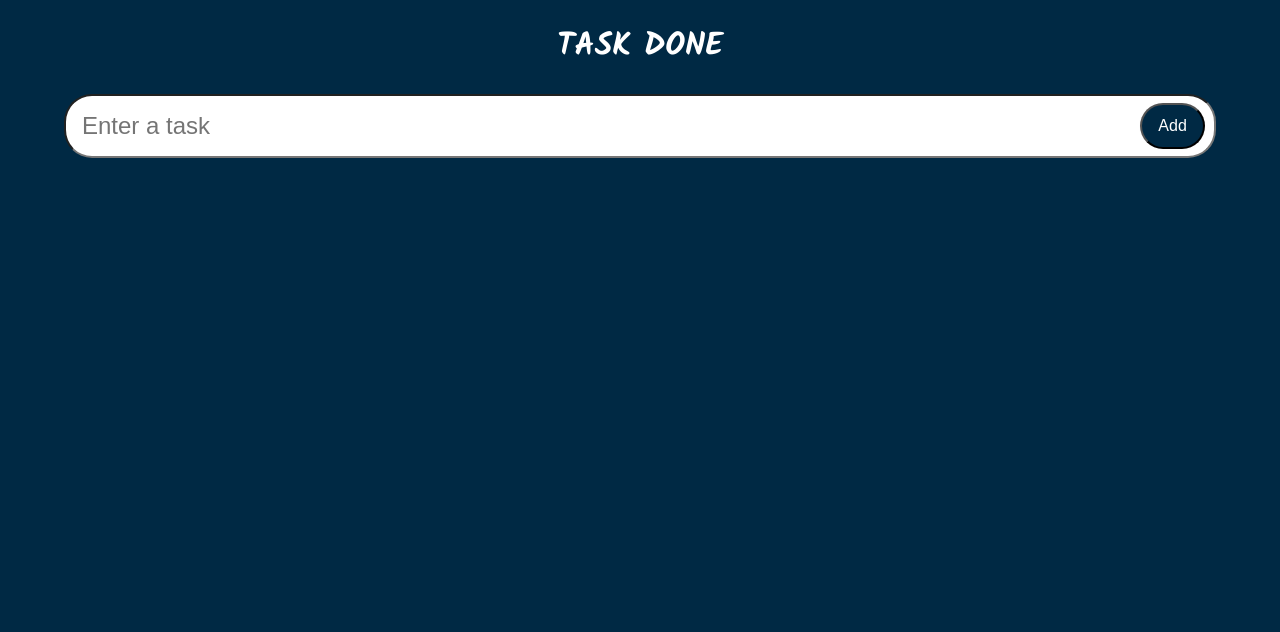
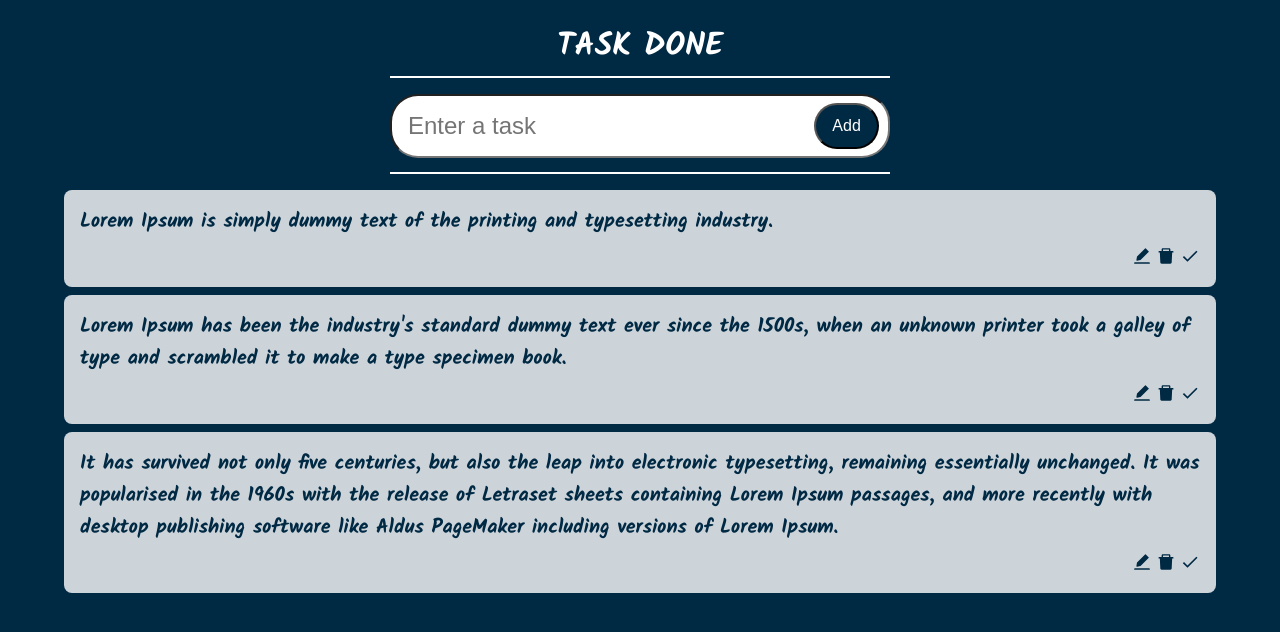
Before and after one commit to hajnikdev/taskdone, a React (Create React App) app: page / in a window 1280 px wide. Shown: the top 632 px of the page. Built offline with nearby package versions, Linux system fonts and the light colour scheme.

Commit message:
Created SingleTodo and updated styles of App inputField and TodoList.

```diff
--- a/package.json
+++ b/package.json
@@ -12,6 +12,7 @@
     "@types/react-dom": "^17.0.11",
     "react": "^17.0.2",
     "react-dom": "^17.0.2",
+    "react-icons": "^4.3.1",
     "react-scripts": "5.0.0",
     "typescript": "^4.5.5",
     "web-vitals": "^2.1.4"
--- a/src/App.scss
+++ b/src/App.scss
@@ -1,5 +1,8 @@
 header {
+	position: relative;
 	text-align: center;
+	display: flex;
+	justify-content: center;
 
 	h1 {
 		font-family: 'Kalam', cursive;
@@ -8,4 +11,15 @@ header {
 		user-select: none;
 		z-index: 1;
 	}
+
+	&::after {
+		width: calc(100% - 2rem);
+		max-width: 500px;
+		height: 0.1rem;
+		content: '';
+		position: absolute;
+		bottom: 1rem;
+		margin: 0 1rem;
+		background: white;
+	}
 }
--- a/src/App.tsx
+++ b/src/App.tsx
@@ -10,7 +10,23 @@ import { Todo } from './models/Todo';
 
 const App: React.FC = () => {
 	const [todo, setTodo] = useState<string>('');
-	const [todos, setTodos] = useState<Todo[]>([]);
+	const [todos, setTodos] = useState<Todo[]>([
+		{
+			id: Date.now(),
+			todo: 'Lorem Ipsum is simply dummy text of the printing and typesetting industry.',
+			isDone: false,
+		},
+		{
+			id: Date.now() + 1,
+			todo: "Lorem Ipsum has been the industry's standard dummy text ever since the 1500s, when an unknown printer took a galley of type and scrambled it to make a type specimen book.",
+			isDone: false,
+		},
+		{
+			id: Date.now() + 2,
+			todo: 'It has survived not only five centuries, but also the leap into electronic typesetting, remaining essentially unchanged. It was popularised in the 1960s with the release of Letraset sheets containing Lorem Ipsum passages, and more recently with desktop publishing software like Aldus PageMaker including versions of Lorem Ipsum.',
+			isDone: false,
+		},
+	]);
 
 	const AddHandler = (e: React.FormEvent) => {
 		e.preventDefault();
@@ -27,7 +43,7 @@ const App: React.FC = () => {
 			</header>
 			<main className='taskdone'>
 				<InputField todo={todo} setTodo={setTodo} onAdd={AddHandler} />
-				<TodoList todos={todos} setTodos={setTodos}/>
+				<TodoList todos={todos} setTodos={setTodos} />
 			</main>
 		</>
 	);
--- a/src/components/InputField.scss
+++ b/src/components/InputField.scss
@@ -1,9 +1,20 @@
 .input {
-	width: 90%;
+	width: calc(100% - 2rem);
+	max-width: 500px;
 	display: flex;
 	position: relative;
 	align-items: center;
-	margin: 0 auto 1rem;
+    margin: 0 auto 2rem;
+
+	&::after {
+		width: 100%;
+		max-width: 500px;
+		height: 0.1rem;
+		content: '';
+		position: absolute;
+		bottom: -1rem;
+		background: white;
+	}
 
 	&__box {
 		width: 100%;
--- /dev/null
+++ b/src/components/SingleTodo.scss
@@ -0,0 +1,46 @@
+.todo {
+	width: 100%;
+	display: flex;
+	flex-direction: column;
+    padding: 1rem;
+	background: rgba(255, 255, 255, 0.8);
+	color: #002944;
+	border-radius: 0.5rem;
+
+
+	&__textarea {
+		font-size: 1.25rem;
+		font-weight: bold;
+		font-family: 'Kalam', cursive;
+		margin-bottom: 0.5rem;
+		background: transparent;
+		border: none;
+		box-shadow: none;
+		resize: vertical;
+		outline: none;
+	}
+
+	&__text {
+		font-size: 1.25rem;
+		font-weight: bold;
+		font-family: 'Kalam', cursive;
+		margin-bottom: 0.5rem;
+	}
+
+	&__icons {
+		display: flex;
+		gap: 0.25rem;
+		align-self: flex-end;
+	}
+
+	&__icon {
+		font-size: 1.25rem;
+		cursor: pointer;
+		transition: transform 0.3s ease-in-out, margin 0.3s ease-in-out;
+
+		&:hover {
+			transform: scale(1.4);
+			margin: 0 0.5rem;
+		}
+	}
+}
--- /dev/null
+++ b/src/components/SingleTodo.tsx
@@ -0,0 +1,69 @@
+import React, { useState } from 'react';
+
+// Styles
+import './SingleTodo.scss';
+
+// Icons
+import { AiFillDelete, AiFillEdit } from 'react-icons/ai';
+import { MdDone } from 'react-icons/md';
+
+// Models
+import { Todo } from '../models/Todo';
+
+type Props = {
+	todo: Todo;
+	todos: Todo[];
+	setTodos: React.Dispatch<React.SetStateAction<Todo[]>>;
+};
+
+const SingleTodo: React.FC<Props> = ({ todo, todos, setTodos }) => {
+	const [edit, setEdit] = useState<boolean>(false);
+	const [editTodo, setEditTodo] = useState<string>(todo.todo);
+
+	const doneHandler = (id: number) => {
+		setTodos(todos.map((todo) => (todo.id === id ? { ...todo, isDone: !todo.isDone } : todo)));
+	};
+
+	const deleteHandler = (id: number) => {
+		setTodos(todos.filter((todo) => todo.id !== id));
+	};
+
+	const editHandler = (id: number) => {
+		setTodos(todos.map((todo) => (todo.id === id ? { ...todo, todo: editTodo } : todo)));
+		setEdit(false);
+	};
+
+	return (
+		<form className='todo' onSubmit={() => editHandler(todo.id)}>
+			{edit ? (
+				<textarea className='todo__textarea' value={editTodo} onChange={(e) => setEditTodo(e.target.value)}></textarea>
+			) : (
+				<>{todo.isDone ? <s className='todo__text'>{todo.todo}</s> : <span className='todo__text'>{todo.todo}</span>}</>
+			)}
+			<div className='todo__icons'>
+				{!edit ? (
+					<>
+						<span
+							className='todo__icon'
+							onClick={() => {
+								if (!edit && !todo.isDone) {
+									setEdit(true);
+								}
+							}}>
+							<AiFillEdit />
+						</span>
+
+						<span className='todo__icon' onClick={() => deleteHandler(todo.id)}>
+							<AiFillDelete />
+						</span>
+					</>
+				) : null}
+				<span className='todo__icon' onClick={() => (edit ? editHandler(todo.id) : doneHandler(todo.id))}>
+					<MdDone />
+				</span>
+			</div>
+		</form>
+	);
+};
+
+export default SingleTodo;
--- a/src/components/TodoList.scss
+++ b/src/components/TodoList.scss
@@ -1,5 +1,9 @@
 ul.todos {
 	width: 90%;
 	display: flex;
+	flex-direction: column;
+	gap: 0.5rem;
 	margin: auto;
+	list-style: none;
+    padding: 0;
 }
--- a/src/components/TodoList.tsx
+++ b/src/components/TodoList.tsx
@@ -16,7 +16,7 @@ interface Props {
 
 const TodoList: React.FC<Props> = ({ todos, setTodos }) => {
 	return <ul className='todos'> {todos.map((todo) => {
-		return <li key={todo.id}>{todo.todo}</li>
+		return <SingleTodo todo={todo} key={todo.id} todos={todos} setTodos={setTodos}/>
 	})} </ul>;
 };
 
```
Also changed, not shown: 1 other file (tests, documents, lock files or other folders).
